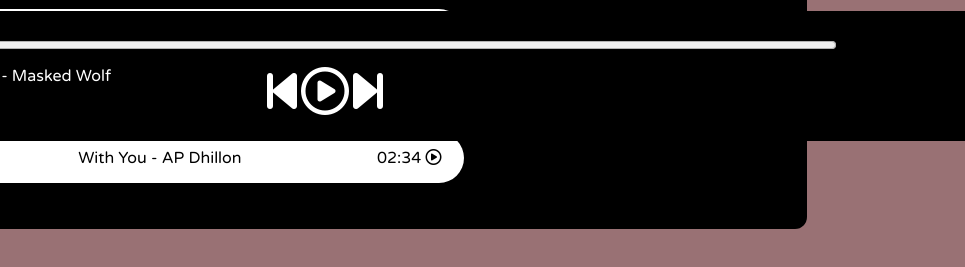
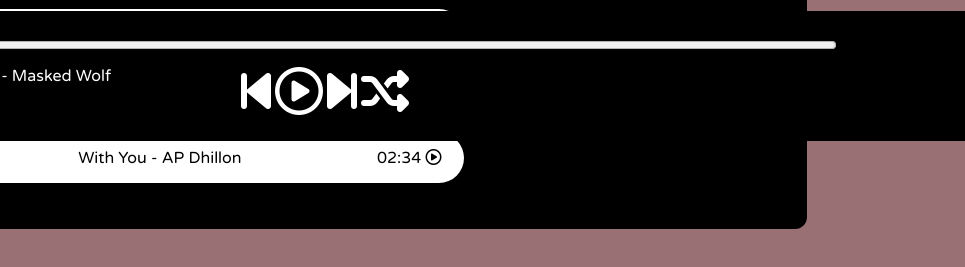
Before and after one commit to Mehak3010/BeatBliss, a plain HTML site: page index.html in a window 1280 px wide. Shown: the part 659-926 px from the top of the page, 315-1280 px from the left. Drawn offline with Linux system fonts and the light colour scheme.

Commit message:
Update index.html

```diff
--- a/index.html
+++ b/index.html
@@ -81,6 +81,7 @@
             <i class="fas fa-3x fa-step-backward" id="previous"></i>
             <i class="far fa-3x fa-play-circle" id="masterPlay"></i>
             <i class="fas fa-3x fa-step-forward" id="next"></i>
+            <i class="fas fa-3x fa-random" id="shuffle"></i>
         </div>
         <div class="songInfo">
             <img src="playing.gif" width="42px" alt="" id="gif"> <span id="masterSongName">Astronaut In The Ocean - Masked Wolf</span>
```
